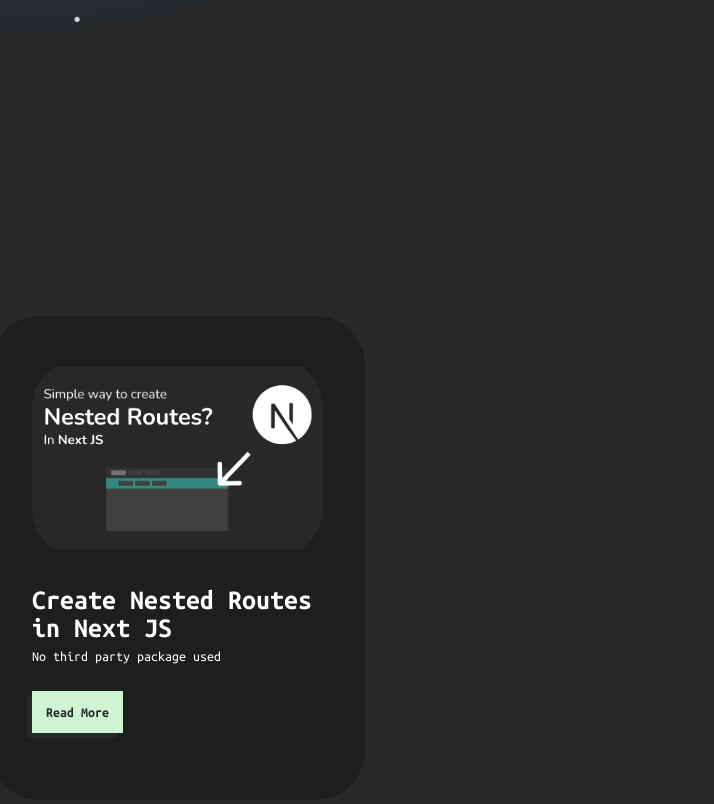
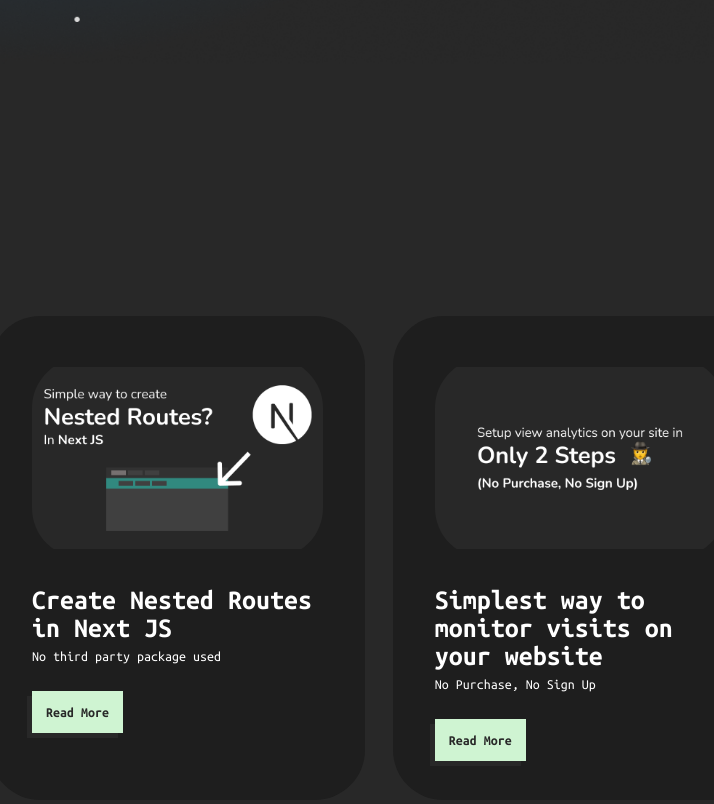
Before and after one commit to Haris188/haris188.github.io, a plain HTML site: page index.html in a window 1280 px wide. Shown: the part 652-1456 px from the top of the page, without its empty margins (60-774 px from the left). Drawn offline with Linux system fonts and the light colour scheme; no server answers.

Commit message:
analytics post (#5)
* blog

* new post

```diff
--- a/index.html
+++ b/index.html
@@ -50,6 +50,18 @@
                     <a class="btn" target="_blank" href="https://dev.to/harisahmadev/how-to-create-nested-tabs-layout-with-routing-in-nextjs-3d4a">Read More</a>
                 </div>
 
+                <div class="card">
+                    <div class="card-img">
+                        <img src="./assets/anaylitics.png" alt="">
+                    </div>
+                    <div class="card-content">
+                        <h1>Simplest way to monitor visits on your website</h1>
+                        <p>No Purchase, No Sign Up</p>
+                    </div>
+                    <a class="btn" target="_blank" href="https://dev.to/harisahmadev/simplest-way-to-monitor-visits-on-your-website-no-purchase-no-sign-up-18ml">Read More</a>
+                </div>
+
+
             </div>
         </div>
     </div>
```
Also changed, not shown: assets/anaylitics.png (added).
